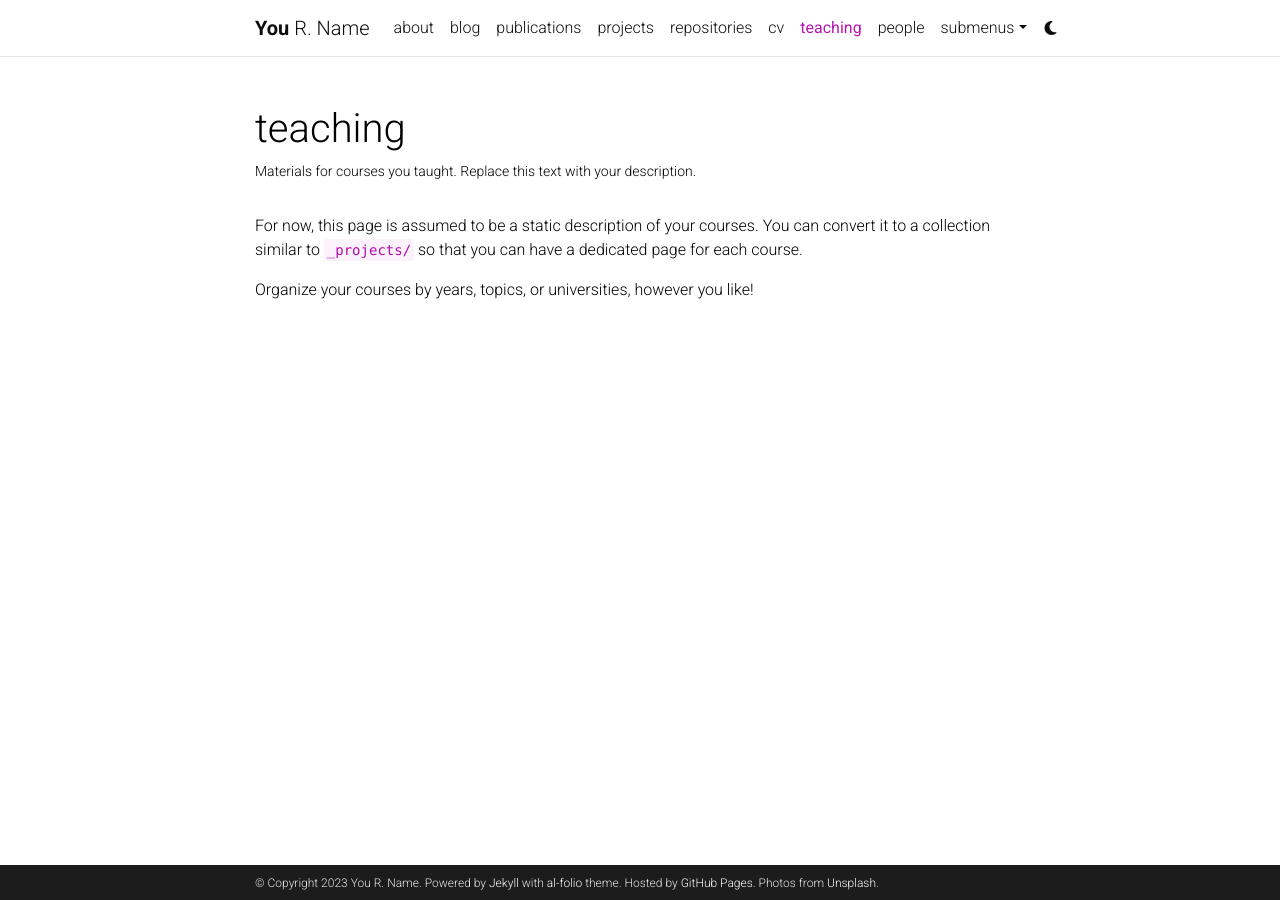
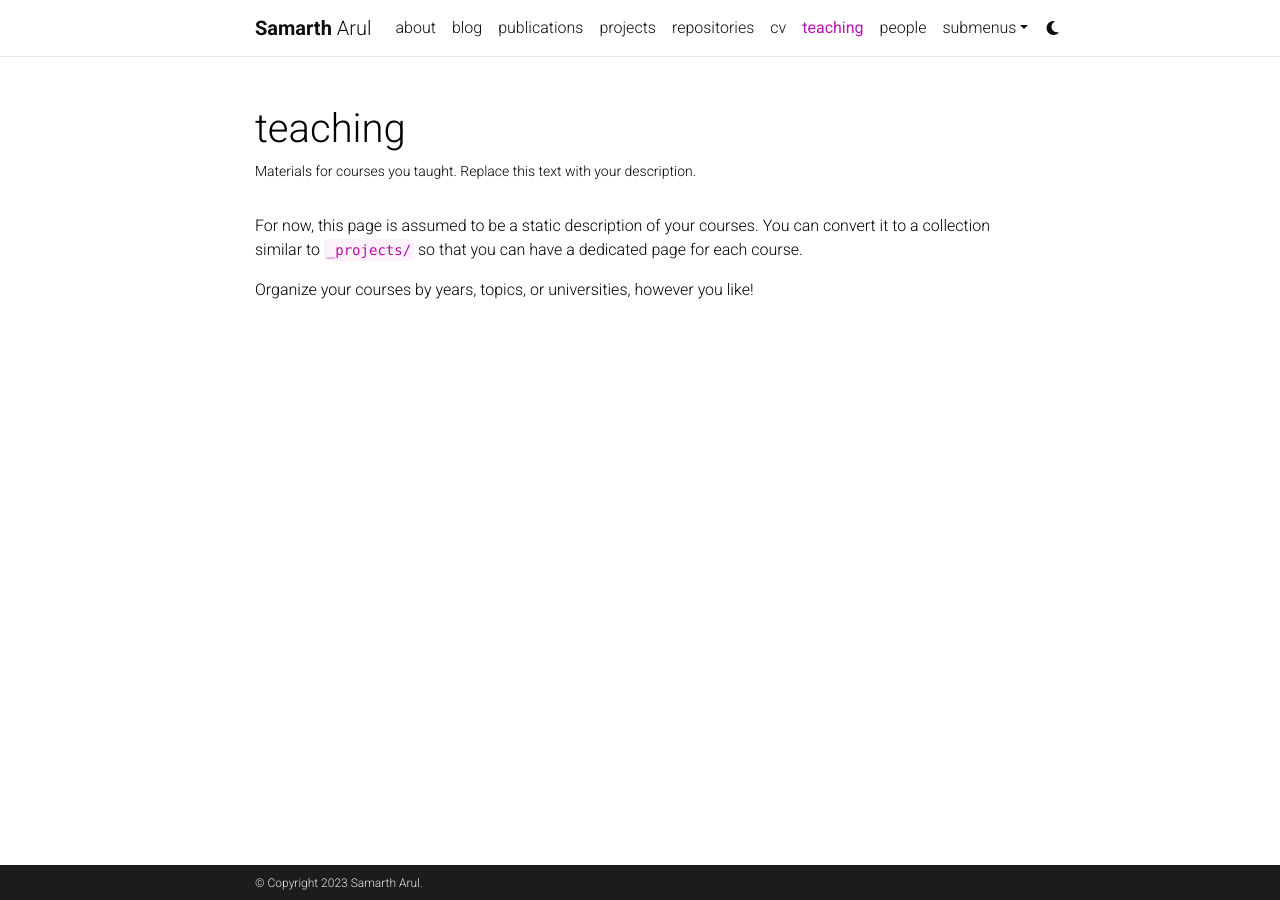
Before and after one commit to SamarthArul/samartharul.github.io, a Jekyll site: the page built from _pages/teaching.md, in a window 1280 px wide. Built offline with Jekyll 4.4.1, drawn with Linux system fonts in a browser that asks for light colours; comment, search, counter and statistics services are not loaded; a style sheet for code colours, icons or effects is not loaded.

Commit message:
initial changes

```diff
--- a/_config.yml
+++ b/_config.yml
@@ -3,16 +3,13 @@
 # -----------------------------------------------------------------------------
 
 title: blank # the website title (if blank, full name will be used instead)
-first_name: You
-middle_name: R.
-last_name: Name
-email: you@example.com
+first_name: Samarth
+middle_name:
+last_name: Arul
+email: SamarthArul@gmail.com
 description: > # the ">" symbol means to ignore newlines until "footer_text:"
-  A simple, whitespace theme for academics. Based on [*folio](https://github.com/bogoli/-folio) design.
-footer_text: >
-  Powered by <a href="https://jekyllrb.com/" target="_blank">Jekyll</a> with <a href="https://github.com/alshedivat/al-folio">al-folio</a> theme.
-  Hosted by <a href="https://pages.github.com/" target="_blank">GitHub Pages</a>.
-  Photos from <a href="https://unsplash.com" target="_blank">Unsplash</a>.
+  Home.
+footer_text:
 keywords: jekyll, jekyll-theme, academic-website, portfolio-website  # add your own keywords or leave empty
 
 lang: en # the language of your site (for example: en, fr, cn, ru, etc.)
@@ -41,7 +38,7 @@
 # will use title and url fields
 # Take a look to https://github.com/jekyll/jekyll-feed for more customization
 
-rss_icon: true
+rss_icon: false
 
 # -----------------------------------------------------------------------------
 # Layout
```
